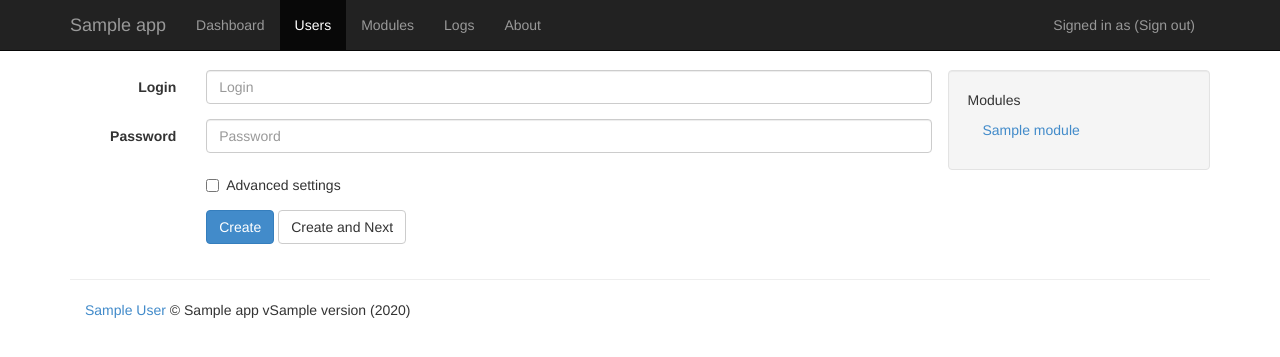
After one commit to delin/MyAdmin, a Django app: template templates/pages/page_user_add.html in a window 1280 px wide. The commit adds this page. Shown: the top 357 px of the page. Run offline with Django 3.2, Linux system fonts and the light colour scheme; the template is opened without the code that fills it: most values are stand-ins (such as "Sample title", 1, 10 or a date in 2020); parts of the project's set-up code (start-up, migrations or seed data) failed here and were passed over.

Commit message:
Added user management

```diff
--- a/MyAdmin/urls.py
+++ b/MyAdmin/urls.py
@@ -13,7 +13,14 @@ urlpatterns = patterns(
     url(r'^logout/$', 'main.views.page_logout', name='logout'),
 
     url(r'^modules/$', 'main.views.page_modules', name='modules'),
+
+    url(r'^users/$', 'main.views.page_users', name='users'),
+    url(r'^user/add/$', 'main.views.page_user_add', name='user_add'),
+    url(r'^user/group/add/$', 'main.views.page_user_group_add', name='user_group_add'),
+
     url(r'^logs/$', 'main.views.page_logs', name='logs'),
+    url(r'^logs/(?P<log_id>\d+)/$', 'main.views.page_log_view', name='log_view'),
+
     url(r'^about/$', 'main.views.page_about', name='about'),
 
     url(r'^admin/doc/', include('django.contrib.admindocs.urls')),
--- a/main/admin.py
+++ b/main/admin.py
@@ -1,6 +1,7 @@
 from django.contrib import admin
-from main.models import Module
+from main.models import Module, Log
 
 __author__ = 'delin'
 
 admin.site.register(Module)
+admin.site.register(Log)
--- /dev/null
+++ b/main/forms.py
@@ -0,0 +1 @@
+__author__ = 'delin'
--- a/main/models.py
+++ b/main/models.py
@@ -31,11 +31,15 @@ class Log(models.Model):
         (1, _('Module update')),
         (2, _('Module upgrade')),
         (3, _('Module remove')),
+        (4, _('Run command of system')),
+        (5, _('Set user password')),
     )
 
     date = models.DateTimeField(verbose_name=_("Date and time"), auto_now_add=True)
     action = models.PositiveSmallIntegerField(verbose_name=_("Action"), choices=ACTIONS)
     user = models.ForeignKey(User, verbose_name=_("User"), null=True, blank=True)
+    os_system = models.CharField(verbose_name=_("OS String executed"), max_length=4096, null=True, blank=True)
+    os_system_code = models.IntegerField(verbose_name=_("OS command exit code"), null=True, blank=True)
 
     class Meta:
         verbose_name_plural = _('Logs')
--- /dev/null
+++ b/static/js/user_add.js
@@ -0,0 +1,32 @@
+/**
+ * For page user_add
+ *
+ * User: delin
+ * Date: 15.09.13
+ * Time: 22:02
+ */
+
+$(document).ready(function() {
+  $("input[name='view_advanced']").click(function() {
+    $('#div-advanced').toggleClass('hidden');
+  });
+
+  $("input[name='create_home']").click(function() {
+    $('#group-home').toggleClass('hidden');
+  });
+
+  $("input[name='set_other_shell']").click(function() {
+    $('#group-shell').toggleClass('hidden');
+    $('#group-other_shell').toggleClass('hidden');
+  });
+
+    $("#input-login").keyup(function () {
+        var login = $(this).val();
+        var value = "";
+
+        if (login.length > 0) {
+            value = "/home/" + login;
+        }
+        $("#input-home").val(value);
+    }).keyup();
+});
--- a/templates/base.html
+++ b/templates/base.html
@@ -38,7 +38,8 @@
                 </div>
                 <div class="collapse navbar-collapse">
                     <ul class="nav navbar-nav">
-                        <li id="navbar-home"><a href="{% url 'home' %}">{% trans "Home" %}</a></li>
+                        <li id="navbar-home"><a href="{% url 'home' %}">{% trans "Dashboard" %}</a></li>
+                        <li id="navbar-users"><a href="{% url 'users' %}">{% trans "Users" %}</a></li>
                         <li id="navbar-modules"><a href="{% url 'modules' %}">{% trans "Modules" %}</a></li>
                         <li id="navbar-logs"><a href="{% url 'logs' %}">{% trans "Logs" %}</a></li>
                         <li id="navbar-about"><a href="{% url 'about' %}">{% trans "About" %}</a></li>
@@ -70,7 +71,6 @@
                         {% block content %}{% endblock %}
                     </div><!--/row-->
                 </div><!--/span-->
-
                 <div class="col-xs-6 col-sm-3 sidebar-offcanvas" id="sidebar" role="navigation">
                     <div class="well sidebar-nav">
                         <ul class="nav">
@@ -86,13 +86,12 @@
                     </div><!--/.well -->
                 </div><!--/span-->
             </div><!--/row-->
-
             <hr>
             <footer>
                 <p><a href="mailto:{{ data.app.author_email }}">{{ data.app.author }}</a> &copy; {{ data.app.name }} v{{ data.app.version }} ({{ data.app.year }})</p>
             </footer>
         </div><!--/.container-->
-
+        {% block scripts %}{% endblock %}
         <script src="{% static 'js/bootstrap.min.js' %}"></script>
         <script src="{% static 'js/offcanvas.js' %}"></script>
     </body>
--- a/templates/pages/page_logs.html
+++ b/templates/pages/page_logs.html
@@ -21,9 +21,9 @@
             {% for log in logs %}
             <tr>
                 <td>{{ forloop.revcounter }}</td>
-                <td>{{ log.date }}</td>
+                <td><a href="{% url 'log_view' log.id %}">{{ log.date }}</a></td>
                 <td>{{ log.get_action_display }}</td>
-                <td>{{ log.user.get_full_name|default:log.user.username }}</td>
+                <td>{{ log.user.get_full_name|default:"---" }}</td>
             </tr>
             {% endfor %}
         </tbody>
--- /dev/null
+++ b/templates/pages/page_user_add.html
@@ -0,0 +1,131 @@
+{% extends "base.html" %}
+{% load static from staticfiles %}
+{% load i18n %}
+
+{% block content %}
+    <script type="text/javascript">
+        $(document).ready(function() {
+            $("#navbar-users").addClass("active");
+        });
+    </script>
+
+    <form class="form-horizontal" role="form" action="{% url 'user_add' %}" method="post">{% csrf_token %}
+        <div class="form-group">
+            <label for="input-login" class="col-lg-2 control-label">{% trans "Login" %}</label>
+            <div class="col-lg-10">
+                <input name="login" type="text" class="form-control" id="input-login" placeholder="{% trans "Login" %}" required>
+            </div>
+        </div>
+        <div class="form-group">
+            <label for="input-password" class="col-lg-2 control-label">{% trans "Password" %}</label>
+            <div class="col-lg-10">
+                <input name="password" type="password" class="form-control" id="input-password" placeholder="{% trans "Password" %}" required>
+            </div>
+        </div>
+
+        <div class="form-group">
+            <div class="col-lg-offset-2 col-lg-10">
+                <div class="checkbox">
+                    <label>
+                        <input name="view_advanced" type="checkbox"> {% blocktrans %}Advanced settings{% endblocktrans %}
+                    </label>
+                </div>
+            </div>
+        </div>
+        <div id="div-advanced" class="hidden">
+            <hr>
+            <div class="form-group">
+                <div class="col-lg-offset-2 col-lg-10">
+                    <div class="checkbox">
+                        <label>
+                            <input name="create_home" type="checkbox" checked> {% blocktrans %}Create home dir{% endblocktrans %}
+                        </label>
+                    </div>
+                </div>
+            </div>
+            <div class="form-group" id="group-home">
+                <label for="input-home" class="col-lg-2 control-label">{% trans "Home dir" %}</label>
+                <div class="col-lg-10">
+                    <input name="home_dir" type="text" class="form-control" id="input-home" placeholder="{% trans "Home dir" %}">
+                    <span class="help-block">{% blocktrans %}The new user will be created using HOME_DIR as the value for the user's login directory.{% endblocktrans %}</span>
+                </div>
+            </div>
+            <div class="form-group">
+                <label for="input-groups" class="col-lg-2 control-label">{% trans "Groups" %}</label>
+                <div class="col-lg-10">
+                    <select multiple class="form-control" size="6" name="select-groups">
+                        {% for group in groups %}
+                            <option value="{{ group.name }}">{{ group.name }}</option>
+                        {% endfor %}
+                    </select>
+                    <span class="help-block">{% blocktrans %}A list of supplementary groups which the user is also a member of.{% endblocktrans %}</span>
+                </div>
+            </div>
+            <div class="form-group">
+                <div class="col-lg-offset-2 col-lg-10">
+                    <div class="checkbox">
+                        <label>
+                            <input name="create_user_group" type="checkbox"> {% blocktrans %}Create group with name of user{% endblocktrans %}
+                        </label>
+                    </div>
+                </div>
+            </div>
+
+            <div class="form-group">
+                <div class="col-lg-offset-2 col-lg-10">
+                    <div class="checkbox">
+                        <label>
+                            <input name="set_other_shell" type="checkbox"> {% blocktrans %}Set other shell{% endblocktrans %}
+                        </label>
+                    </div>
+                </div>
+            </div>
+            <div class="form-group" id="group-shell">
+                <label for="input-shell" class="col-lg-2 control-label">{% trans "Shell" %}</label>
+                <div class="col-lg-10">
+                    <select class="form-control" id="select-shell" name="select-shell">
+                        {% for shell in shells %}
+                            <option value="{{ shell }}">{{ shell }}</option>
+                        {% endfor %}
+                    </select>
+                    <span class="help-block">{% blocktrans %}The name of the user's login shell.{% endblocktrans %}</span>
+                </div>
+            </div>
+            <div class="form-group hidden" id="group-other_shell">
+                <label for="input-shell" class="col-lg-2 control-label">{% trans "Other shell" %}</label>
+                <div class="col-lg-10">
+                    <input name="other_shell" type="text" class="form-control" id="input-other_shell" placeholder="{% trans "Other shell" %}">
+                    <span class="help-block">{% blocktrans %}The name of the user's login shell.{% endblocktrans %}</span>
+                </div>
+            </div>
+
+            <div class="form-group">
+                <label for="input-comment" class="col-lg-2 control-label">{% trans "Comment" %}</label>
+                <div class="col-lg-10">
+                    <input name="comment" type="text" class="form-control" id="input-comment" placeholder="{% trans "Comment" %}">
+                    <span class="help-block">{% blocktrans %}Any text string. It is generally a short description of the login, and is currently used as the field for the user's full name. {% endblocktrans %}</span>
+                </div>
+            </div>
+            <div class="form-group">
+                <div class="col-lg-offset-2 col-lg-10">
+                    <div class="checkbox">
+                        <label>
+                            <input name="create_system_account" type="checkbox"> {% blocktrans %}Create a system account{% endblocktrans %}
+                        </label>
+                    </div>
+                </div>
+            </div>
+        </div>
+        <div class="form-group">
+            <div class="col-lg-offset-2 col-lg-10">
+                <button type="submit" class="btn btn-primary">{% trans "Create" %}</button>
+                <button name="create_and_next" type="submit" class="btn btn-default">{% trans "Create and Next" %}</button>
+            </div>
+        </div>
+    </form>
+
+{% endblock %}
+
+{% block scripts %}
+    <script src="{% static 'js/user_add.js' %}"></script>
+{% endblock %}
```
Also changed, not shown: MyAdmin/functions.py (+55 -1 lines), main/views.py (+167 -1 lines), templates/includes/users_table.html (added, +32 -0 lines), templates/pages/page_log_view.html (added, +19 -0 lines), templates/pages/page_users.html (added, +12 -0 lines), locale/en/LC_MESSAGES/django.po, locale/ru/LC_MESSAGES/django.po, templates/pages/page_user_group_add.html (added).
